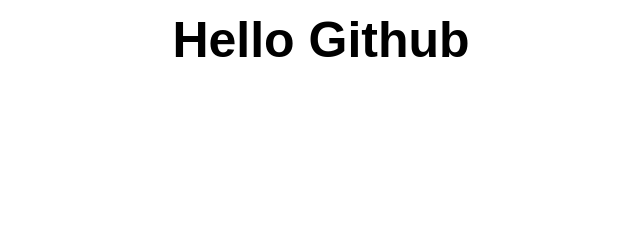
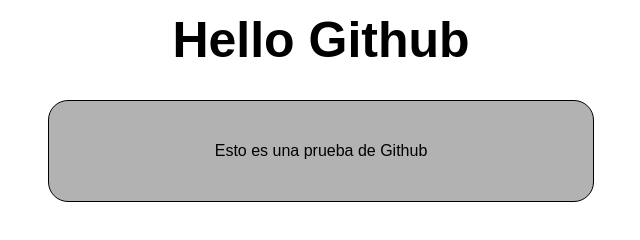
Before and after one commit to brunonxale/brunonxale.github.io, a plain HTML site: page index.html in a window 1280 px wide. Shown: the whole page, without its empty margins (319-959 px from the left). Drawn offline with Linux system fonts and the light colour scheme.

Commit message:
Se agrego un recuadro de texto

```diff
--- a/index.css
+++ b/index.css
@@ -4,6 +4,20 @@
     font-family: sans-serif;
     text-decoration: none;
     list-style: none;
+}
+
+.main{
+    display: flex;
+    flex-direction: column;
+    align-items: center;
+    justify-content: center;
+}
+
+.section__1{
+    display: flex;
+    width: 85%;
+    flex-direction: column;
+    align-items: center;
 }
 
 .tittle{
@@ -15,3 +29,14 @@
     margin: auto;
     font-size: 50px;
 }
+.description{
+    margin-top: 20px;
+    display: flex;
+    width: 50%;
+    height: 100px;
+    justify-content: center;
+    align-items: center;
+    border-radius: 20px;
+    border: 1px solid black;
+    background: rgba(0, 0, 0, .3);
+}
--- a/index.html
+++ b/index.html
@@ -8,6 +8,15 @@
     <link rel="stylesheet" href="index.css">
 </head>
 <body>
-    <h1 class="tittle">Hello Github</h1>
+    <div class="main">
+
+        <div class="section__1">
+            <h1 class="tittle">Hello Github</h1>
+            <div class="description">
+                Esto es una prueba de Github
+            </div>
+        </div>
+
+    </div>
 </body>
 </html>
```
